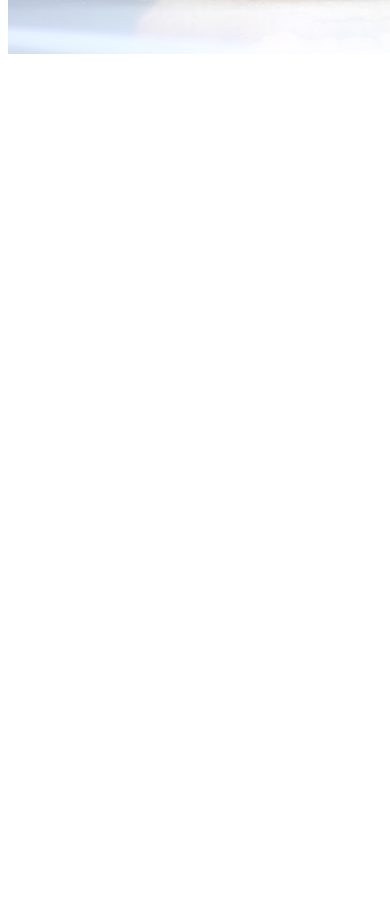
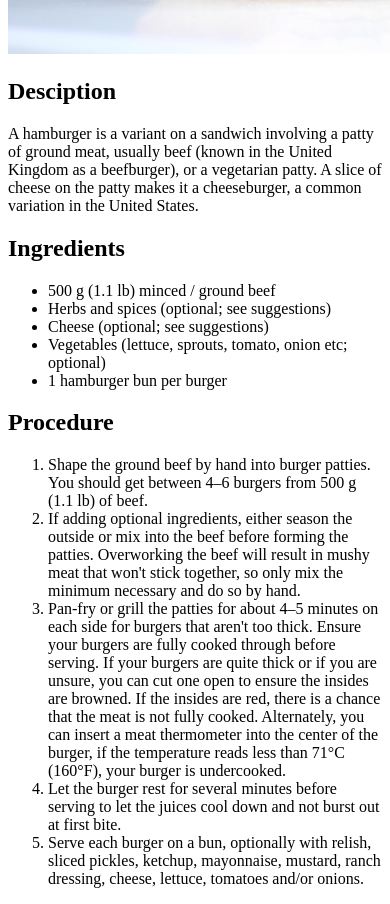
Before and after one commit to sumofintegers/od-recipes, a plain HTML site: page recipes/hamburger.html in a window 390 px wide. Shown: the part 427-1331 px from the top of the page. Before the commit the page ends 844 px from the top, so only its background shows below. Drawn offline with Linux system fonts and the light colour scheme.

Commit message:
updated hamburger.html

```diff
--- a/recipes/hamburger.html
+++ b/recipes/hamburger.html
@@ -7,6 +7,24 @@
 </head>
 <body>
     <h1>Hamburger</h1>
-    <img src="../images/hamburger.jpg" alt="A finished hamburger">
-</body>
+        <img src="../images/hamburger.jpg" alt="A finished hamburger">
+        <h2>Desciption</h2>
+            <p>A hamburger is a variant on a sandwich involving a patty of ground meat, usually beef (known in the United Kingdom as a beefburger), or a vegetarian patty. A slice of cheese on the patty makes it a cheeseburger, a common variation in the United States.</p>
+        <h2>Ingredients</h2>
+            <ul>
+                <li>500 g (1.1 lb) minced / ground beef</li>
+                <li>Herbs and spices (optional; see suggestions)</li>
+                <li>Cheese (optional; see suggestions)</li>
+                <li>Vegetables (lettuce, sprouts, tomato, onion etc; optional)</li>
+                <li>1 hamburger bun per burger</li>
+            </ul>
+        <h2>Procedure</h2>
+            <ol>
+                <li>Shape the ground beef by hand into burger patties. You should get between 4–6 burgers from 500 g (1.1 lb) of beef.</li>
+                <li>If adding optional ingredients, either season the outside or mix into the beef before forming the patties. Overworking the beef will result in mushy meat that won't stick together, so only mix the minimum necessary and do so by hand.</li>
+                <li>Pan-fry or grill the patties for about 4–5 minutes on each side for burgers that aren't too thick. Ensure your burgers are fully cooked through before serving. If your burgers are quite thick or if you are unsure, you can cut one open to ensure the insides are browned. If the insides are red, there is a chance that the meat is not fully cooked. Alternately, you can insert a meat thermometer into the center of the burger, if the temperature reads less than 71°C (160°F), your burger is undercooked.</li>
+                <li>Let the burger rest for several minutes before serving to let the juices cool down and not burst out at first bite.</li>
+                <li>Serve each burger on a bun, optionally with relish, sliced pickles, ketchup, mayonnaise, mustard, ranch dressing, cheese, lettuce, tomatoes and/or onions.</li>
+            </ol>
+    </body>
 </html>
```
